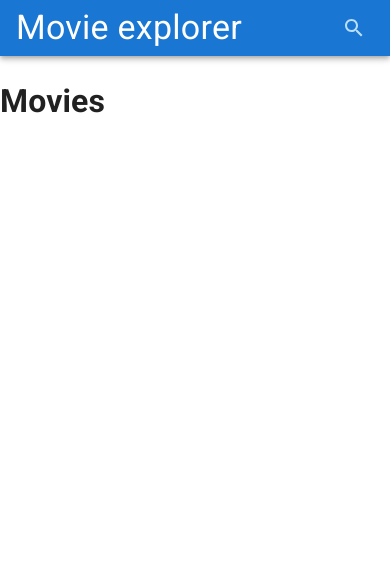
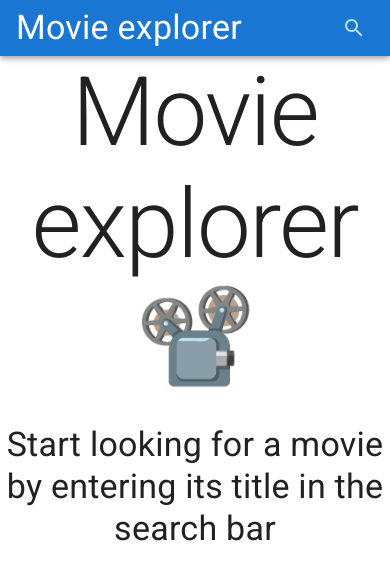
Before and after one commit to gprst/movie-explorer, a React (Vite) app: page / in a window 390 px wide. Shown: the top 580 px of the page. Built offline with nearby package versions, Linux system fonts and the light colour scheme; a web font is replaced by a local one.

Commit message:
refactor: reorganize pages folder structure

```diff
--- a/src/App.tsx
+++ b/src/App.tsx
@@ -10,7 +10,7 @@ import {
 } from '@mui/material';
 import { blue } from '@mui/material/colors';
 import { useTheme } from '@mui/material/styles';
-import SearchField from './SearchField';
+import SearchField from './components/SearchField';
 import SearchContext from './contexts/SearchContext';
 import { OmdbSearchResult } from './types';
 
--- a/src/main.tsx
+++ b/src/main.tsx
@@ -7,8 +7,9 @@ import '@fontsource/roboto/500.css';
 import '@fontsource/roboto/700.css';
 import CssBaseline from '@mui/material/CssBaseline';
 import App from './App'
-import MovieDetailsPage from './pages/MovieDetails/MovieDetailsPage';
-import MoviesPage from './pages/Movies/MoviesPage';
+import Landing from './pages/Landing';
+import MovieDetails from './pages/MovieDetails';
+import MoviesList from './pages/MoviesList';
 
 ReactDOM.render(
   <React.StrictMode>
@@ -16,8 +17,9 @@ ReactDOM.render(
     <BrowserRouter>
       <Routes>
         <Route path="/" element={<App />}>
-          <Route path="" element={<MoviesPage />} />
-          <Route path="/movie/:id" element={<MovieDetailsPage />} />
+          <Route path="" element={<Landing />} />
+          <Route path="/movies" element={<MoviesList />} />
+          <Route path="/movies/:id" element={<MovieDetails />} />
         </Route>
       </Routes>
     </BrowserRouter>
--- /dev/null
+++ b/src/pages/Landing/index.tsx
@@ -0,0 +1,22 @@
+import { Box, Typography, useMediaQuery, useTheme } from '@mui/material';
+
+export default function Landing() {
+  const theme = useTheme();
+
+  return (
+    <Box sx={{
+      display: 'flex',
+      flexDirection: 'column',
+      gap: 4,
+      mt: useMediaQuery(theme.breakpoints.not('xs')) ? 12 : 0,
+    }}>
+      <Typography variant="h1" sx={{ textAlign: 'center' }}>
+        Movie explorer 📽️
+      </Typography>
+
+      <Typography variant="h4" sx={{ textAlign: 'center' }}>
+        Start looking for a movie by entering its title in the search bar
+      </Typography>
+    </Box>
+  );
+}
```
Also changed, not shown: src/pages/MoviesList/MovieCard/index.tsx (added, +57 -0 lines), src/pages/MovieDetails/index.tsx (renamed from src/pages/MovieDetails/MovieDetailsPage/index.tsx), src/pages/MoviesList/index.tsx (renamed from src/pages/Movies/MoviesPage/index.tsx).
